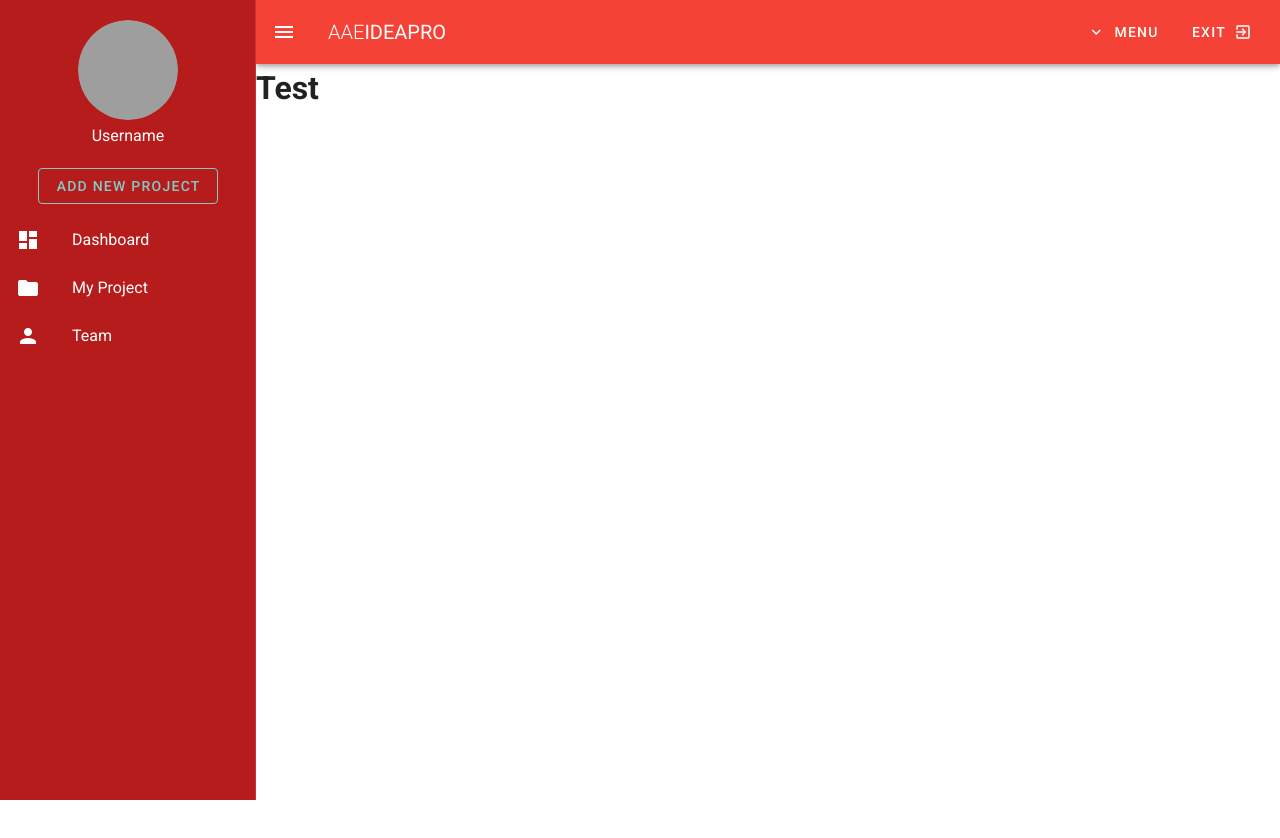
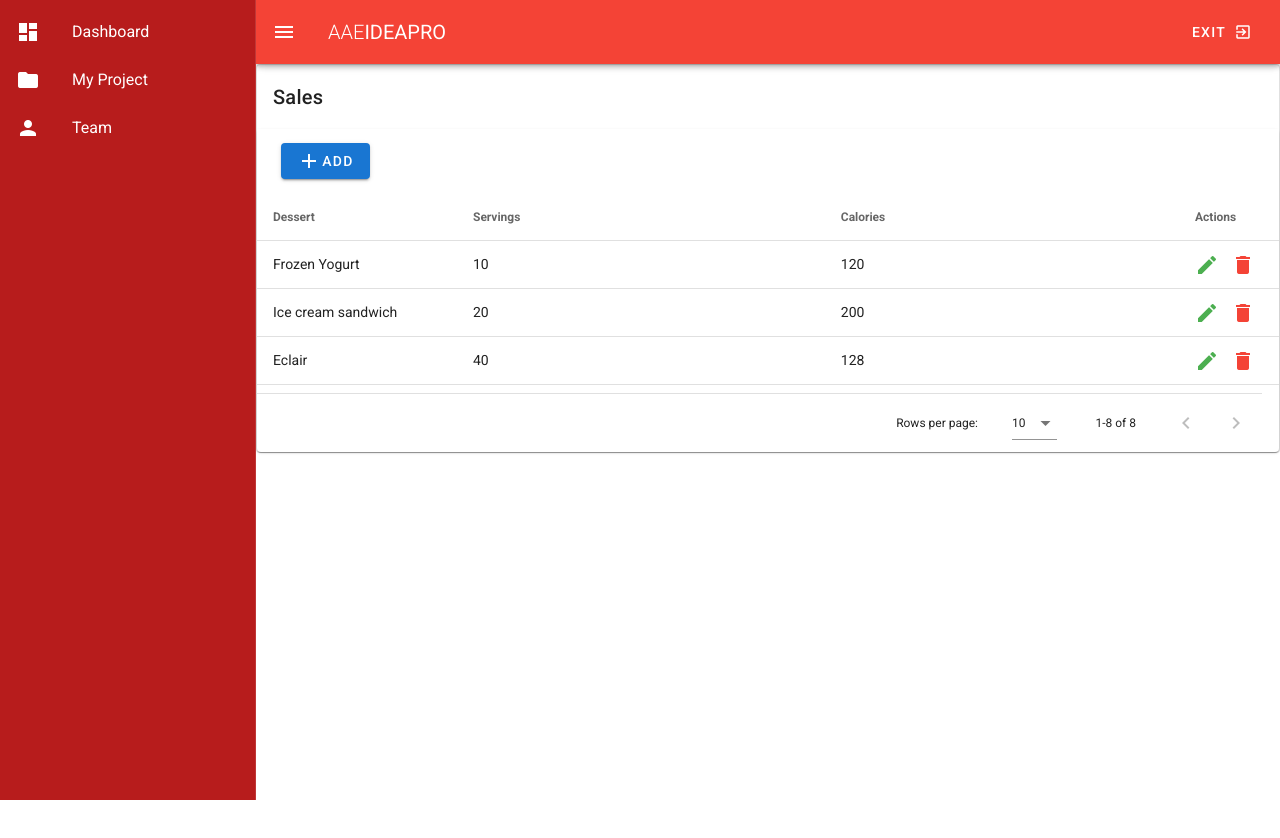
Before and after one commit to karthikeyan-1234/invoice-app, a Vue app: page /sales in a window 1280 px wide. Shown: the top 838 px of the page. Before the commit the page ends 800 px from the top, so only its background shows below. Built offline with nearby package versions, Linux system fonts and the light colour scheme; grey boxes are pictures that could not be loaded.

Commit message:
Updates to NavBar and links

```diff
--- a/public/index.html
+++ b/public/index.html
@@ -5,7 +5,7 @@
     <meta http-equiv="X-UA-Compatible" content="IE=edge">
     <meta name="viewport" content="width=device-width,initial-scale=1.0">
     <link rel="icon" href="<%= BASE_URL %>favicon.ico">
-    <title><%= htmlWebpackPlugin.options.title %></title>
+    <title>Business Manager</title>
     <link rel="stylesheet" href="https://fonts.googleapis.com/css?family=Roboto:100,300,400,500,700,900">
     <link rel="stylesheet" href="https://cdn.jsdelivr.net/npm/@mdi/font@latest/css/materialdesignicons.min.css">
     <link rel="stylesheet" href="https://fonts.googleapis.com/css?family=Roboto:100,300,400,500,700,900">
--- a/src/components/Navbar.vue
+++ b/src/components/Navbar.vue
@@ -8,15 +8,6 @@
           </v-toolbar-title>
           <v-spacer></v-spacer>
           <v-menu offset-y>
-     <template v-slot:activator="{ on }">
-       <v-btn
-         text
-         v-on="on"
-       >
-         <v-icon left>expand_more</v-icon>
-           <span>Menu</span>
-       </v-btn>
-     </template>
      <v-list flat>
        <v-list-item v-for="link in links"  :key="link.text" router :to="link.route" active-class="border">
          <v-list-item-title >{{link.text}}</v-list-item-title>
@@ -29,17 +20,6 @@
             </v-btn>
       </v-app-bar>
      <v-navigation-drawer  v-model="drawer" dark app class="red darken-4">
-         <v-layout column align-center>
-              <v-flex class="mt-5">
-                   <v-avatar size="100">
-                           <img src="/img1.png" alt="">
-                   </v-avatar>
-                   <p class="white--text subheading mt-1 text-center">Username</p>
-              </v-flex>
-              <v-flex class="mt-4 mb-4">
-               <Popup />
-              </v-flex>
-         </v-layout>
          <v-list flat>
              <v-list-item v-for="link in links"  :key="link.text" router :to="link.route" active-class="border">
                  <v-list-item-action>
--- a/src/views/Sales.vue
+++ b/src/views/Sales.vue
@@ -1,3 +1,188 @@
 <template>
-    <h1>Test</h1>
+    <div id="app">
+  <v-app id="inspire">
+    <v-card outlined>
+      <v-card-title>Sales </v-card-title>
+      <v-data-table :headers="headers" :items="desserts" :search="search" class="elevation-1" fixed-header height="200px">
+        <v-divider inset></v-divider>
+        <template v-slot:top>
+          <v-toolbar flat color="white">
+            <div class="d-flex w-100">
+              <v-btn
+                color="primary"
+                class="ml-2 white--text"
+                @click="addNew">
+                <v-icon dark>mdi-plus</v-icon>Add
+              </v-btn>
+            </div>
+          </v-toolbar>
+        </template>
+        <template v-slot:item.name="{ item }">
+          <v-text-field v-model="editedItem.name" :hide-details="true" dense single-line :autofocus="true" v-if="item.id === editedItem.id"></v-text-field>
+          <span v-else>{{item.name}}</span>
+        </template>
+        <template v-slot:item.serve="{ item }">
+          <v-text-field v-model="editedItem.serve" :hide-details="true" dense single-line v-if="item.id === editedItem.id" ></v-text-field>
+          <span v-else>{{item.serve}}</span>
+        </template>
+        <template v-slot:item.calories="{ item }">
+          <v-text-field v-model="editedItem.calories" :hide-details="true" dense single-line v-if="item.id === editedItem.id" ></v-text-field>
+          <span v-else>{{item.calories}}</span>
+        </template>
+        <template v-slot:item.actions="{ item }">
+          <div v-if="item.id === editedItem.id">
+            <v-icon color="red" class="mr-3" @click="close">
+              mdi-window-close
+            </v-icon>
+            <v-icon color="green"  @click="save">
+              mdi-content-save
+            </v-icon>
+          </div>
+          <div v-else>
+            <v-icon color="green" class="mr-3" @click="editItem(item)">
+              mdi-pencil
+            </v-icon>
+            <v-icon color="red" @click="deleteItem(item)">
+              mdi-delete
+            </v-icon>
+          </div>
+        </template>
+        <template v-slot:no-data>
+          <v-btn color="primary" @click="initialize">Reset</v-btn>
+        </template>
+      </v-data-table>
+    </v-card>
+  </v-app>
+</div>
 </template>
+<script>
+ export default {
+    name: 'Purchases',
+
+    components: {
+    },
+
+    data: () => ({
+    search: '',
+    headers: [
+      {
+        text: 'Dessert',
+        value: 'name',
+        sortable: false,
+        width: '200px'
+      },
+      {
+        text: 'Servings',
+        value: 'serve',
+        sortable: false
+      },
+      {
+        text: 'Calories',
+        value: 'calories',
+        sortable: false
+      },
+      { text: 'Actions', value: 'actions', sortable: false , width: "100px"},
+    ],
+    desserts: [],
+    editedIndex: -1,
+    editedItem: {
+      id: 0,
+      name: '',
+      calories: 0
+    },
+    defaultItem: {
+      id: 0,
+      name: 'New Item',
+      calories: 0
+    }
+  }),
+  created () {
+    this.initialize();
+  },
+
+  methods: {
+    initialize () {
+      this.desserts = [
+        {
+          id: 1,
+          name: 'Frozen Yogurt',
+          serve:10,
+          calories: 120
+        },
+        {
+          id: 2,
+          name: 'Ice cream sandwich',
+          serve: 20,
+          calories: 200
+        },
+        {
+          id: 3,
+          name: 'Eclair',
+          serve: 40,
+          calories: 128
+        },
+        {
+          id: 4,
+          name: 'Cupcake',
+          serve: 50,
+          calories: 140
+        },
+        {
+          id: 5,
+          name: 'Gingerbread',
+          serve: 80,
+          calories: 159
+        },
+        {
+          id: 6,
+          name: 'Jelly bean',
+          serve: 0.5,
+          calories: 110
+        },
+        {
+          id: 7,
+          name: 'Lollipop',
+          serve: 90,
+          calories: 132
+        },
+        {
+          id: 8,
+          name: 'Honeycomb',
+          serve: 100,
+          calories: 45
+
+        }
+      ]
+    },
+
+    editItem (item) {
+      this.editedIndex = this.desserts.indexOf(item);
+      this.editedItem = Object.assign({}, item);
+    },
+
+    deleteItem (item) {
+      const index = this.desserts.indexOf(item);
+      confirm('Are you sure you want to delete this item?') && this.desserts.splice(index, 1);
+    },
+
+    close () {
+      setTimeout(() => {
+        this.editedItem = Object.assign({}, this.defaultItem);
+        this.editedIndex = -1;
+      }, 300)
+    },
+    addNew() {
+       const addObj = Object.assign({}, this.defaultItem);
+       addObj.id = this.desserts.length + 1;
+       this.desserts.unshift(addObj);
+       this.editItem(addObj);
+    },
+    save () {
+      if (this.editedIndex > -1) {
+        Object.assign(this.desserts[this.editedIndex], this.editedItem)
+      }
+      this.close()
+    }
+    }
+  }
+</script>
```
